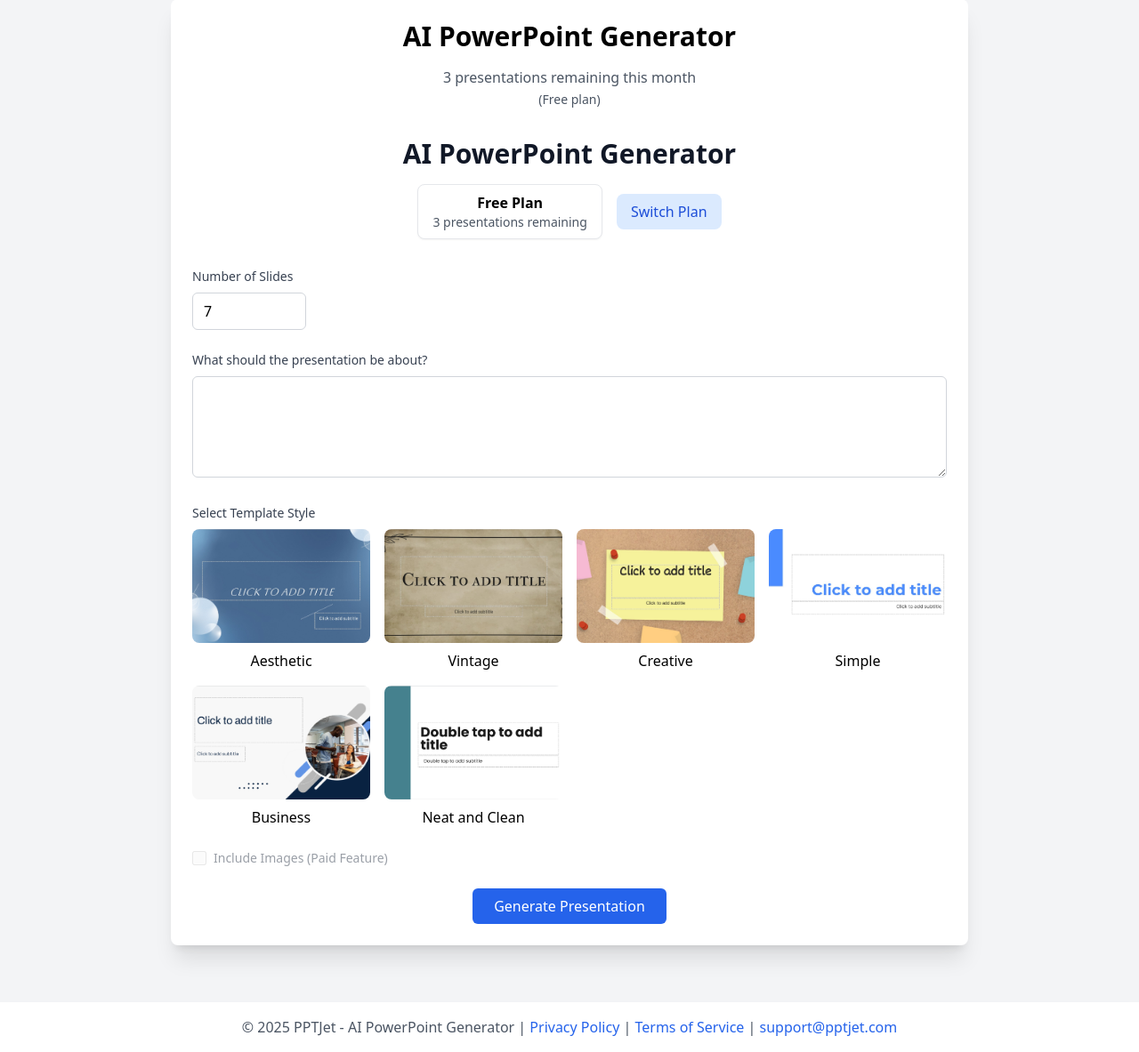
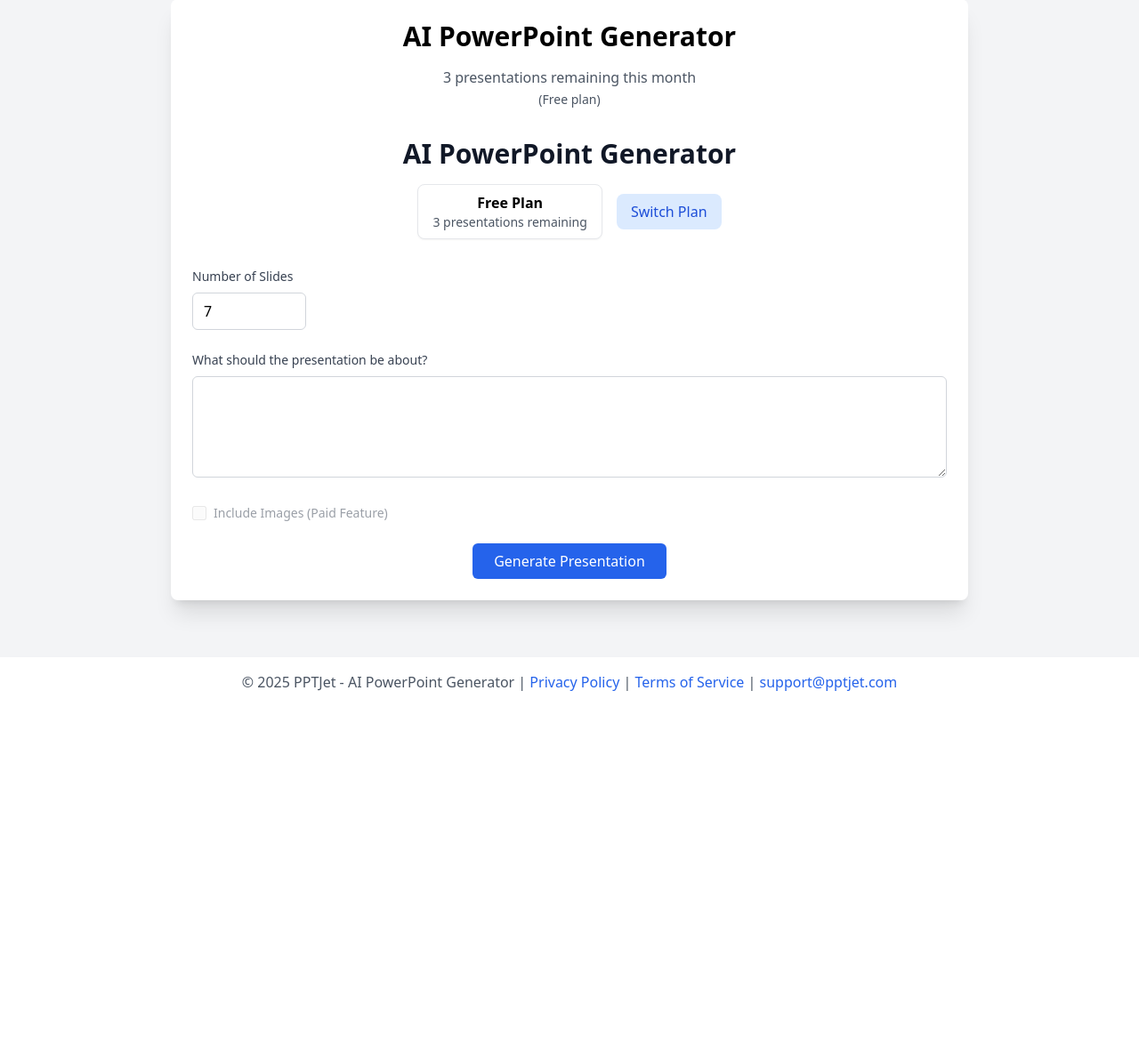
Before and after one commit to techanyday/pptjetz, a Flask app: page /generate in a window 1280 px wide. Shown: the part 97-1280 px from the top of the page at 89% size. After the commit the page ends 874 px from the top, so only its background shows below. Run offline with Flask 3, Linux system fonts and the light colour scheme; the visitor is signed in with stand-in values (Sample User, id 1); some libraries are stand-ins or nearby versions.

Commit message:
Simplify UI: remove template thumbnails and make template selection optional

```diff
--- a/app/templates/generate.html
+++ b/app/templates/generate.html
@@ -1,6 +1,9 @@
 {% extends "base.html" %}
 
 {% block content %}
+<style>
+.template-option{display:none !important;}
+</style>
 <div class="max-w-4xl mx-auto">
     <div class="bg-white shadow-xl rounded-lg p-6">
         <h1 class="text-3xl font-bold text-center mb-4">AI PowerPoint Generator</h1>
@@ -125,9 +128,7 @@
                 <textarea id="prompt" name="prompt" rows="4" class="w-full px-3 py-2 border border-gray-300 rounded-md focus:outline-none focus:ring-2 focus:ring-blue-500" required></textarea>
             </div>
 
-            <div>
-                <label class="block text-sm font-medium text-gray-700 mb-2">Select Template Style</label>
-                <div class="grid grid-cols-2 sm:grid-cols-2 md:grid-cols-3 lg:grid-cols-4 gap-4">
+
                     <div class="template-option cursor-pointer" data-template="Aesthetic">
                         <img src="{{ url_for('static', filename='img/templates/aesthetic.jpg') }}" alt="Aesthetic template" class="w-full h-32 object-cover rounded-lg" />
                         <p class="text-center mt-2">Aesthetic</p>
@@ -163,9 +164,7 @@
                         <img src="{{ url_for('static', filename='img/templates/Clean and Neat.png') }}" alt="Clean and Neat template" class="w-full h-32 object-cover rounded-lg" />
                         <p class="text-center mt-2">Neat and Clean</p>
                     </div>
-                </div>
-                <input type="hidden" id="template_style" name="template_style" value="Aesthetic">
-            </div>
+<input type="hidden" id="template_style" name="template_style" value="">
 
             {% if current_plan in ['creator', 'pro', 'pay_per_use'] %}
             <div class="flex items-center mb-4">
@@ -302,20 +301,7 @@ function showPayPerUseModal() {
 }
 
 document.addEventListener('DOMContentLoaded', function() {
-    // Template selection
-    const templateOptions = document.querySelectorAll('.template-option');
-    const templateInput = document.getElementById('template_style');
 
-    templateOptions.forEach(option => {
-        option.addEventListener('click', function() {
-            // Remove selected class from all options
-            templateOptions.forEach(opt => opt.classList.remove('ring-2', 'ring-blue-500'));
-            // Add selected class to clicked option
-            this.classList.add('ring-2', 'ring-blue-500');
-            // Update hidden input
-            templateInput.value = this.dataset.template;
-        });
-    });
 
     // Form submission
     document.getElementById('presentationForm').addEventListener('submit', async function(e) {
```
